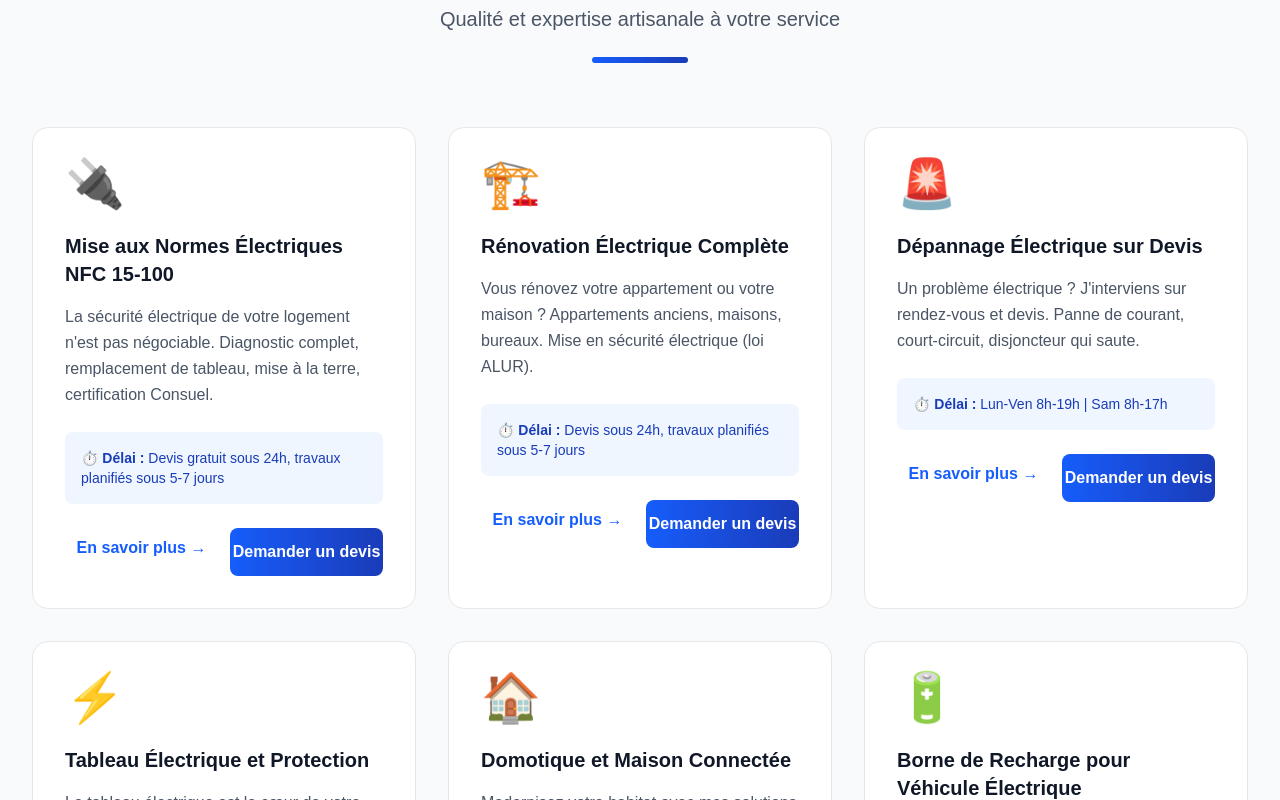
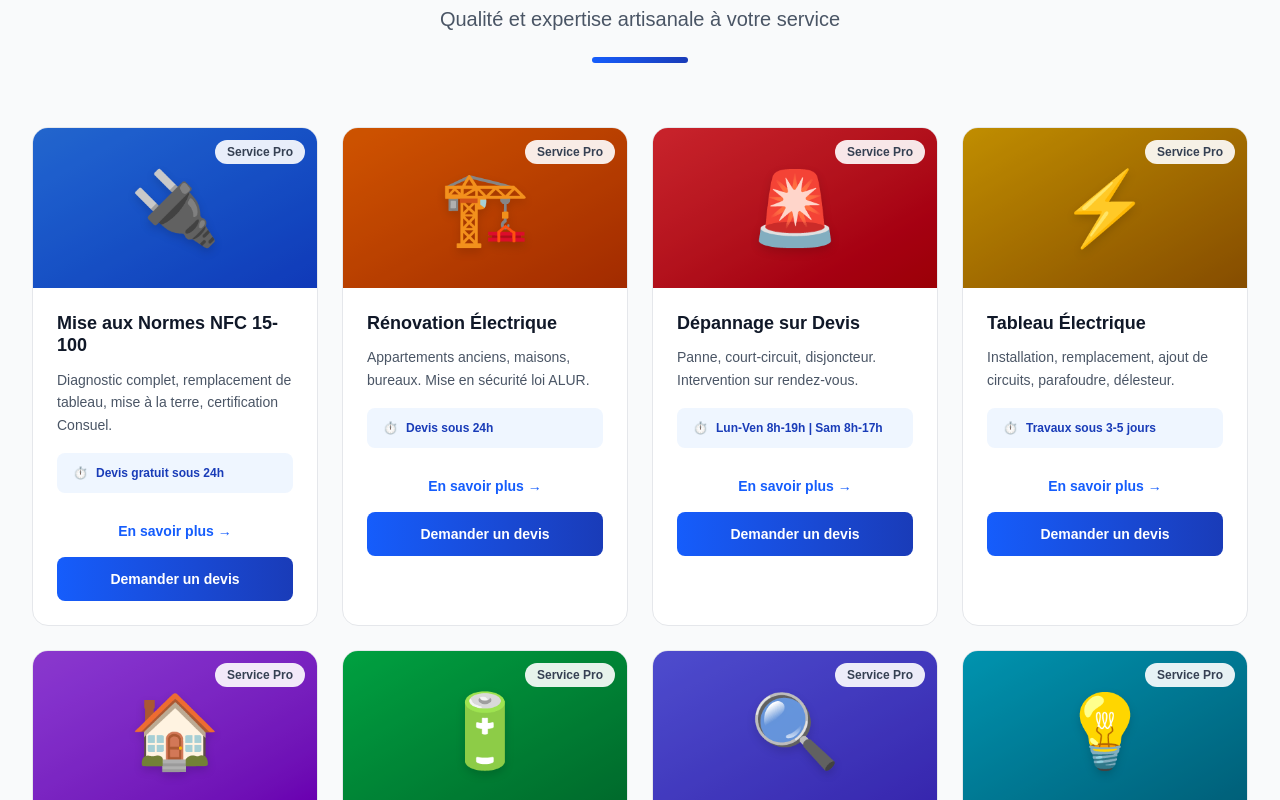
Before and after one commit to alvisebalistreri-web/artisan-folliot-preview, a Next.js app: page / in a window 1280 px wide. Shown: the part 2400-3200 px from the top of the page. Built offline with nearby package versions, Linux system fonts and the light colour scheme.

Commit message:
Update: 8 services cards with photo headers + SEO content

```diff
--- a/app/page.tsx
+++ b/app/page.tsx
@@ -236,71 +236,114 @@ export default function Home() {
             <div className="w-24 h-1.5 bg-gradient-to-r from-blue-600 to-blue-800 mx-auto rounded-full mt-6"></div>
           </div>
 
-          <div className="grid md:grid-cols-2 lg:grid-cols-3 gap-8">
+          <div className="grid md:grid-cols-2 lg:grid-cols-4 gap-6">
             {[
               {
                 icon: '🔌',
-                title: 'Mise aux Normes Électriques NFC 15-100',
-                desc: 'La sécurité électrique de votre logement n\'est pas négociable. Diagnostic complet, remplacement de tableau, mise à la terre, certification Consuel.',
-                delay: 'Devis gratuit sous 24h, travaux planifiés sous 5-7 jours',
+                color: 'from-blue-500 to-blue-700',
+                title: 'Mise aux Normes NFC 15-100',
+                desc: 'Diagnostic complet, remplacement de tableau, mise à la terre, certification Consuel.',
+                delay: 'Devis gratuit sous 24h',
                 link: '/mise-aux-normes-electriques-ile-de-france/'
               },
               {
                 icon: '🏗️',
-                title: 'Rénovation Électrique Complète',
-                desc: 'Vous rénovez votre appartement ou votre maison ? Appartements anciens, maisons, bureaux. Mise en sécurité électrique (loi ALUR).',
-                delay: 'Devis sous 24h, travaux planifiés sous 5-7 jours',
+                color: 'from-orange-500 to-orange-700',
+                title: 'Rénovation Électrique',
+                desc: 'Appartements anciens, maisons, bureaux. Mise en sécurité loi ALUR.',
+                delay: 'Devis sous 24h',
                 link: '/renovation-electrique-complete-ile-de-france/'
               },
               {
                 icon: '🚨',
-                title: 'Dépannage Électrique sur Devis',
-                desc: 'Un problème électrique ? J\'interviens sur rendez-vous et devis. Panne de courant, court-circuit, disjoncteur qui saute.',
+                color: 'from-red-500 to-red-700',
+                title: 'Dépannage sur Devis',
+                desc: 'Panne, court-circuit, disjoncteur. Intervention sur rendez-vous.',
                 delay: 'Lun-Ven 8h-19h | Sam 8h-17h',
                 link: '/depannage-electrique-ile-de-france/'
               },
               {
                 icon: '⚡',
-                title: 'Tableau Électrique et Protection',
-                desc: 'Le tableau électrique est le cœur de votre installation. Installation, remplacement, ajout de circuits, parafoudre, délesteur.',
-                delay: 'Devis gratuit sous 24h, travaux sous 3-5 jours',
+                color: 'from-yellow-500 to-yellow-700',
+                title: 'Tableau Électrique',
+                desc: 'Installation, remplacement, ajout de circuits, parafoudre, délesteur.',
+                delay: 'Travaux sous 3-5 jours',
                 link: '/tableau-electrique-protection-ile-de-france/'
               },
               {
                 icon: '🏠',
-                title: 'Domotique et Maison Connectée',
-                desc: 'Modernisez votre habitat avec mes solutions de domotique. Éclairage connecté, thermostats, volets roulants, alarmes.',
-                delay: 'Devis sous 48h, installation planifiée sous 5-7 jours',
+                color: 'from-purple-500 to-purple-700',
+                title: 'Domotique & Connecté',
+                desc: 'Éclairage, thermostats, volets, alarmes. Contrôle via smartphone.',
+                delay: 'Devis sous 48h',
                 link: '/domotique-maison-connectee-ile-de-france/'
               },
               {
                 icon: '🔋',
-                title: 'Borne de Recharge pour Véhicule Électrique',
-                desc: 'Anticipez l\'avenir avec une borne de recharge à domicile. Wallbox 7-22kW, aide ADVENIR, qualification IRVE.',
-                delay: 'Devis sous 24h, installation sous 3-5 jours',
+                color: 'from-green-500 to-green-700',
+                title: 'Borne Recharge VE',
+                desc: 'Wallbox 7-22kW, aide ADVENIR, qualification IRVE.',
+                delay: 'Installation sous 3-5 jours',
                 link: '/borne-recharge-vehicule-electrique-ile-de-france/'
+              },
+              {
+                icon: '🔍',
+                color: 'from-indigo-500 to-indigo-700',
+                title: 'Diagnostic Électrique',
+                desc: 'Obligatoire vente/location +15 ans. Contrôle complet de votre installation.',
+                delay: 'Rapport sous 48h',
+                link: '/diagnostic-electrique-ile-de-france/'
+              },
+              {
+                icon: '💡',
+                color: 'from-cyan-500 to-cyan-700',
+                title: 'Éclairage Intérieur',
+                desc: 'Spots LED, appliques, lustres. Optimisation énergétique et design.',
+                delay: 'Devis gratuit sous 24h',
+                link: '/eclairage-interieur-ile-de-france/'
               }
             ].map((service, index) => (
-              <div key={index} className="bg-white rounded-2xl p-8 border border-gray-200 hover:border-blue-300 hover:shadow-xl transition-all duration-300 group">
-                <div className="text-5xl mb-6">{service.icon}</div>
-                <h3 className="text-xl font-bold text-gray-900 mb-4 group-hover:text-blue-600 transition">
+              <div key={index} className="bg-white rounded-2xl overflow-hidden border border-gray-200 hover:shadow-2xl transition-all duration-300 group">
+                {/* Photo Header with Gradient Overlay */}
+                <div className={`relative h-40 bg-gradient-to-br ${service.color} overflow-hidden`}>
+                  <div className="absolute inset-0 bg-black/20"></div>
+                  <div className="absolute inset-0 flex items-center justify-center">
+                    <div className="text-7xl transform group-hover:scale-110 transition duration-300 filter drop-shadow-lg">
+                      {service.icon}
+                    </div>
+                  </div>
+                  {/* Corner Badge */}
+                  <div className="absolute top-3 right-3 bg-white/90 backdrop-blur-sm px-3 py-1 rounded-full">
+                    <div className="text-xs font-bold text-gray-700">Service Pro</div>
+                  </div>
+                </div>
+
+                {/* Content */}
+                <div className="p-6">
+                  <h3 className="text-lg font-bold text-gray-900 mb-3 group-hover:text-blue-600 transition leading-tight">
                     {service.title}
                   </h3>
-                <p className="text-gray-600 mb-6 leading-relaxed">
+                  <p className="text-gray-600 mb-4 text-sm leading-relaxed">
                     {service.desc}
                   </p>
-                <div className="bg-blue-50 rounded-lg p-4 mb-6">
-                  <div className="text-sm text-blue-800">
-                    <span className="font-semibold">⏱️ Délai :</span> {service.delay}
+
+                  {/* Delay Badge */}
+                  <div className="bg-blue-50 rounded-lg px-4 py-3 mb-5">
+                    <div className="flex items-center text-xs text-blue-800">
+                      <span className="mr-2">⏱️</span>
+                      <span className="font-semibold">{service.delay}</span>
                     </div>
                   </div>
-                <div className="flex flex-col sm:flex-row gap-3">
-                  <a href={service.link} className="flex-1 text-center text-blue-600 font-semibold hover:text-blue-800 transition py-2">
+
+                  {/* Buttons */}
+                  <div className="flex flex-col gap-2">
+                    <a href={service.link} className="text-center text-blue-600 font-semibold hover:text-blue-800 transition text-sm py-2">
                       En savoir plus →
                     </a>
-                  <a href="#contact" className="flex-1 bg-gradient-to-r from-blue-600 to-blue-800 text-white text-center py-3 rounded-lg font-semibold hover:from-blue-700 hover:to-blue-900 transition">
+                    <a href="#contact" className="bg-gradient-to-r from-blue-600 to-blue-800 text-white text-center py-3 rounded-lg font-semibold hover:from-blue-700 hover:to-blue-900 transition text-sm">
                       Demander un devis
                     </a>
+                  </div>
                 </div>
               </div>
             ))}
```
Lines whose indentation alone changed are shown as unchanged.
